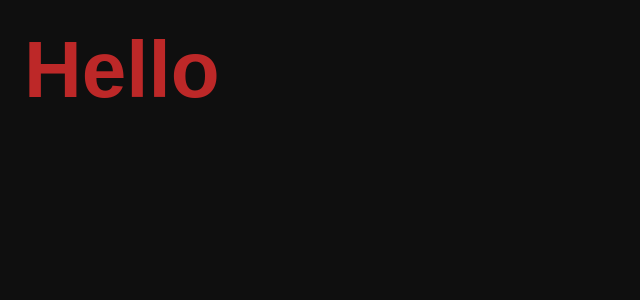
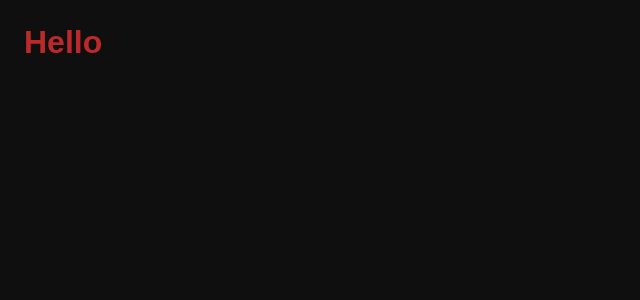
Before and after one commit to krzysztof-kozak/vite-react-ts, a React (Vite) app: page / in a window 1280 px wide. Shown: the top 300 px of the page, without its empty margins (0-640 px from the left). Built offline with nearby package versions, Linux system fonts and the light colour scheme.

Commit message:
add classnames

```diff
--- a/package.json
+++ b/package.json
@@ -21,6 +21,7 @@
     "@typescript-eslint/eslint-plugin": "^5.59.0",
     "@typescript-eslint/parser": "^5.59.0",
     "@vitejs/plugin-react": "^4.0.0",
+    "classnames": "^2.3.2",
     "eslint": "^8.38.0",
     "eslint-config-prettier": "^8.8.0",
     "eslint-plugin-jsx-a11y": "^6.7.1",
--- a/src/hello/Hello.tsx
+++ b/src/hello/Hello.tsx
@@ -1,7 +1,14 @@
 import style from "./style.module.scss";
+import classnames from "classnames";
 
-export function Hello() {
+export function Hello({ big }: { big: boolean }) {
     return (
-        <h1 className={`${style["color-red"]} ${style["font-big"]}`}>Hello</h1>
+        <h1
+            className={classnames(style["color-red"], {
+                [style["font-big"]]: big,
+            })}
+        >
+            Hello
+        </h1>
     );
 }
```
Also changed, not shown: 1 other file (tests, documents, lock files or other folders).
